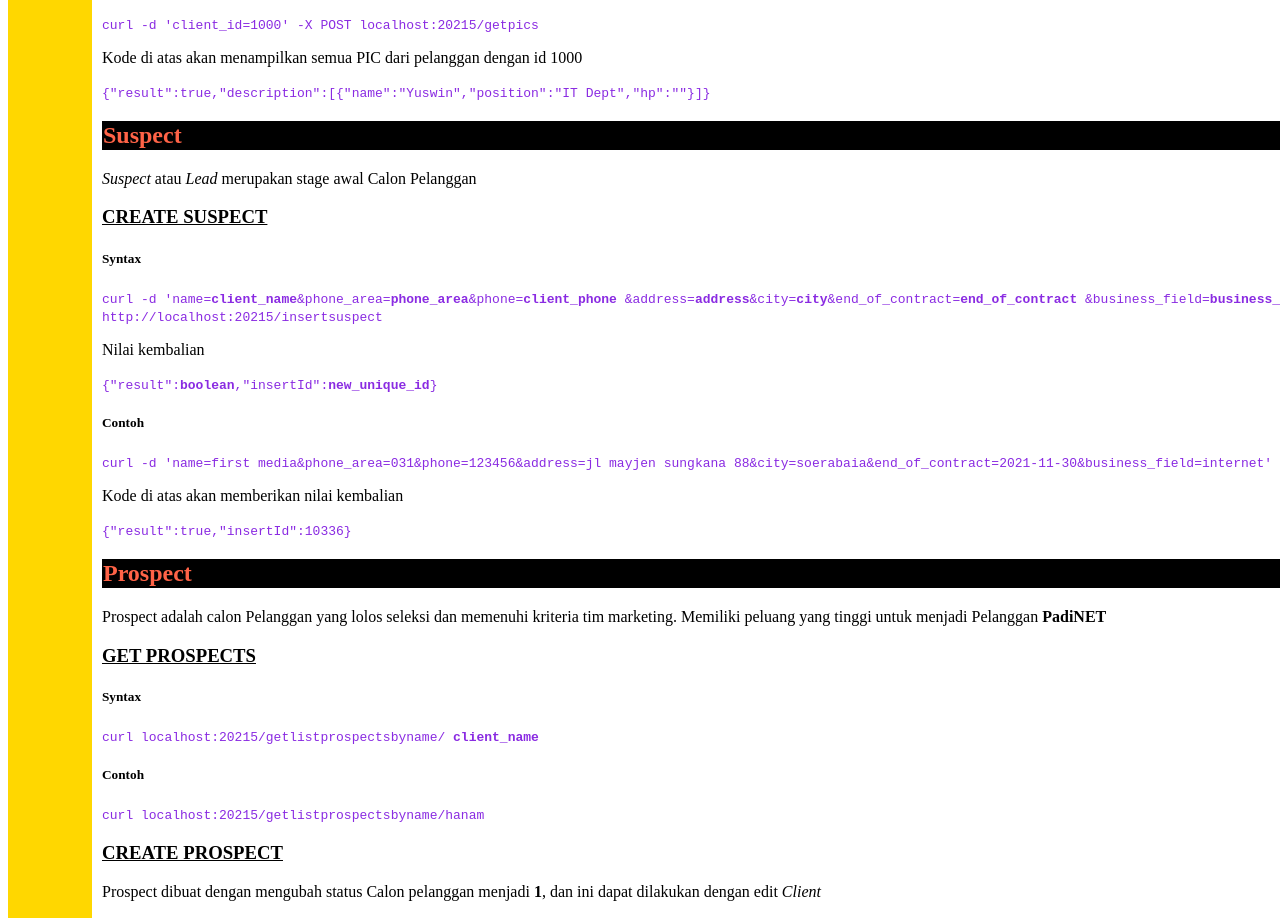
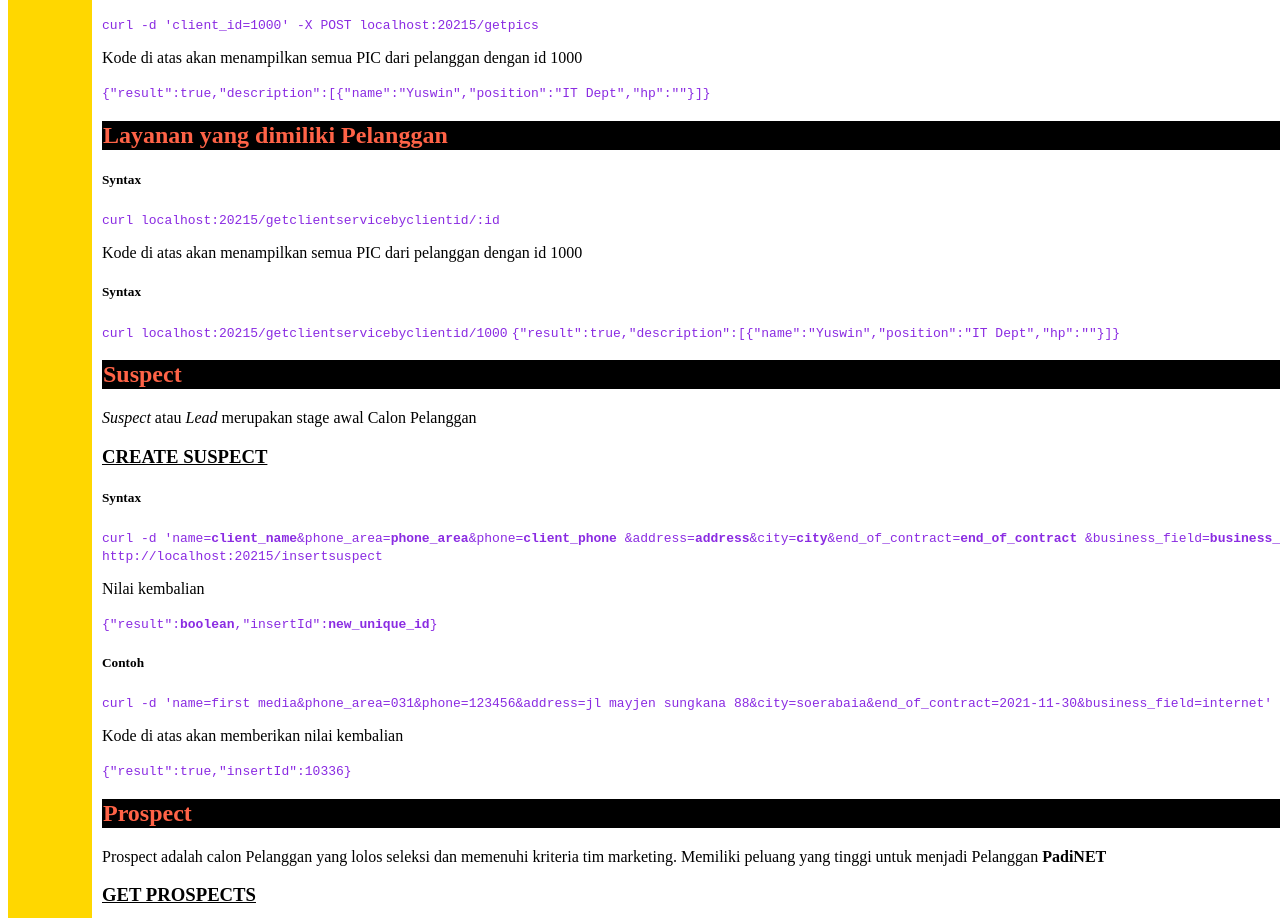
Before and after one commit to pojok-webdev/wo-server-v2, a website: page help/home.ejs in a window 1280 px wide. Shown: the part 2160-3078 px from the top of the page. Drawn offline with nearby package versions, Linux system fonts and the light colour scheme; files that its build step writes are made by us from their sources.

Commit message:
Add show client services document

```diff
--- a/help/client.ejs
+++ b/help/client.ejs
@@ -89,3 +89,13 @@
 <code>
     {"result":true,"description":[{"name":"Yuswin","position":"IT Dept","hp":""}]}
 </code>
+
+<h2>Layanan yang dimiliki Pelanggan</h2>
+<h5>Syntax</h5>
+<code>curl localhost:20215/getclientservicebyclientid/:id</code>
+<p>Kode di atas akan menampilkan semua PIC dari pelanggan dengan id 1000</p>
+<h5>Syntax</h5>
+<code>curl localhost:20215/getclientservicebyclientid/1000</code>
+<code>
+    {"result":true,"description":[{"name":"Yuswin","position":"IT Dept","hp":""}]}
+</code>
```
